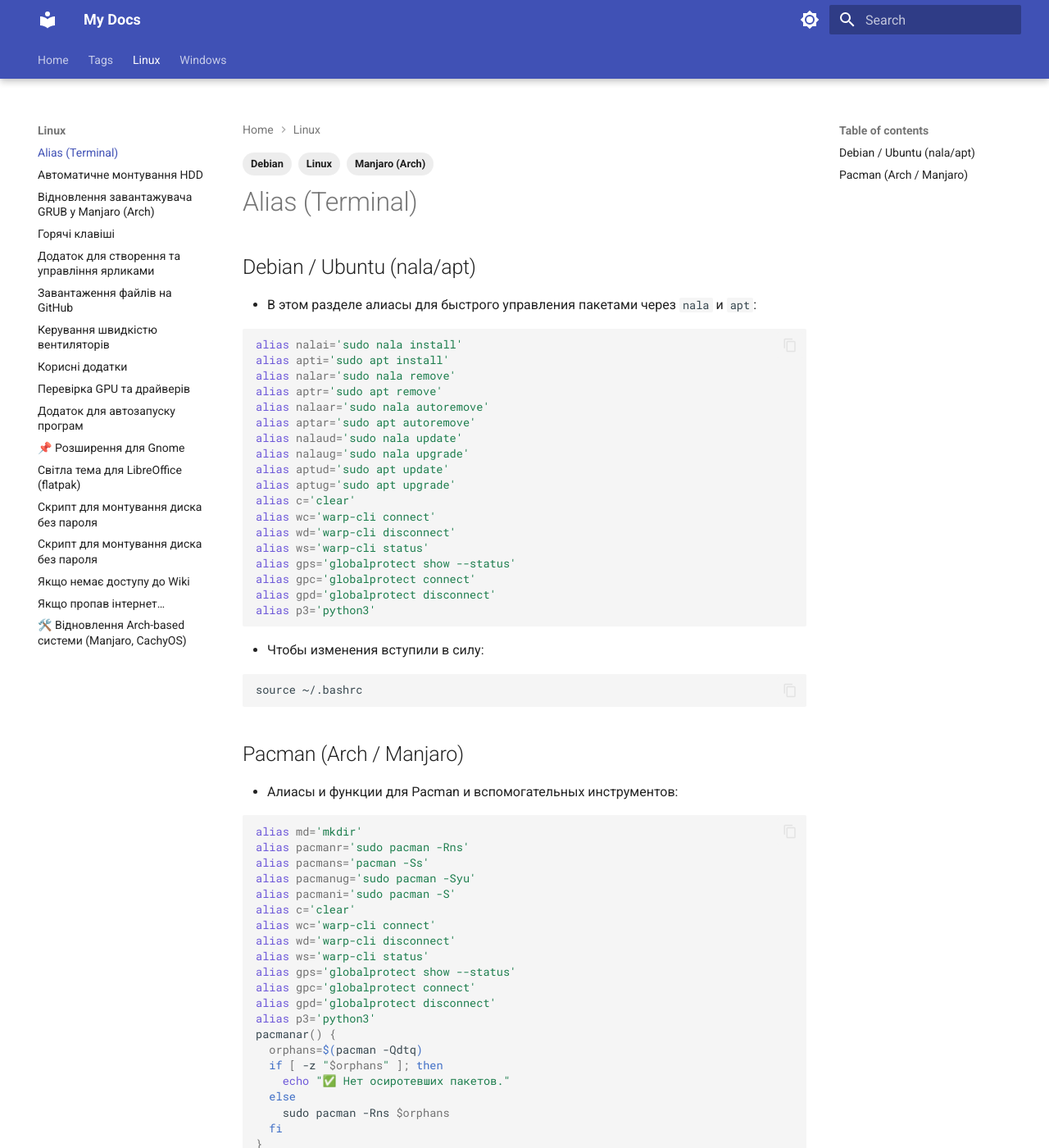
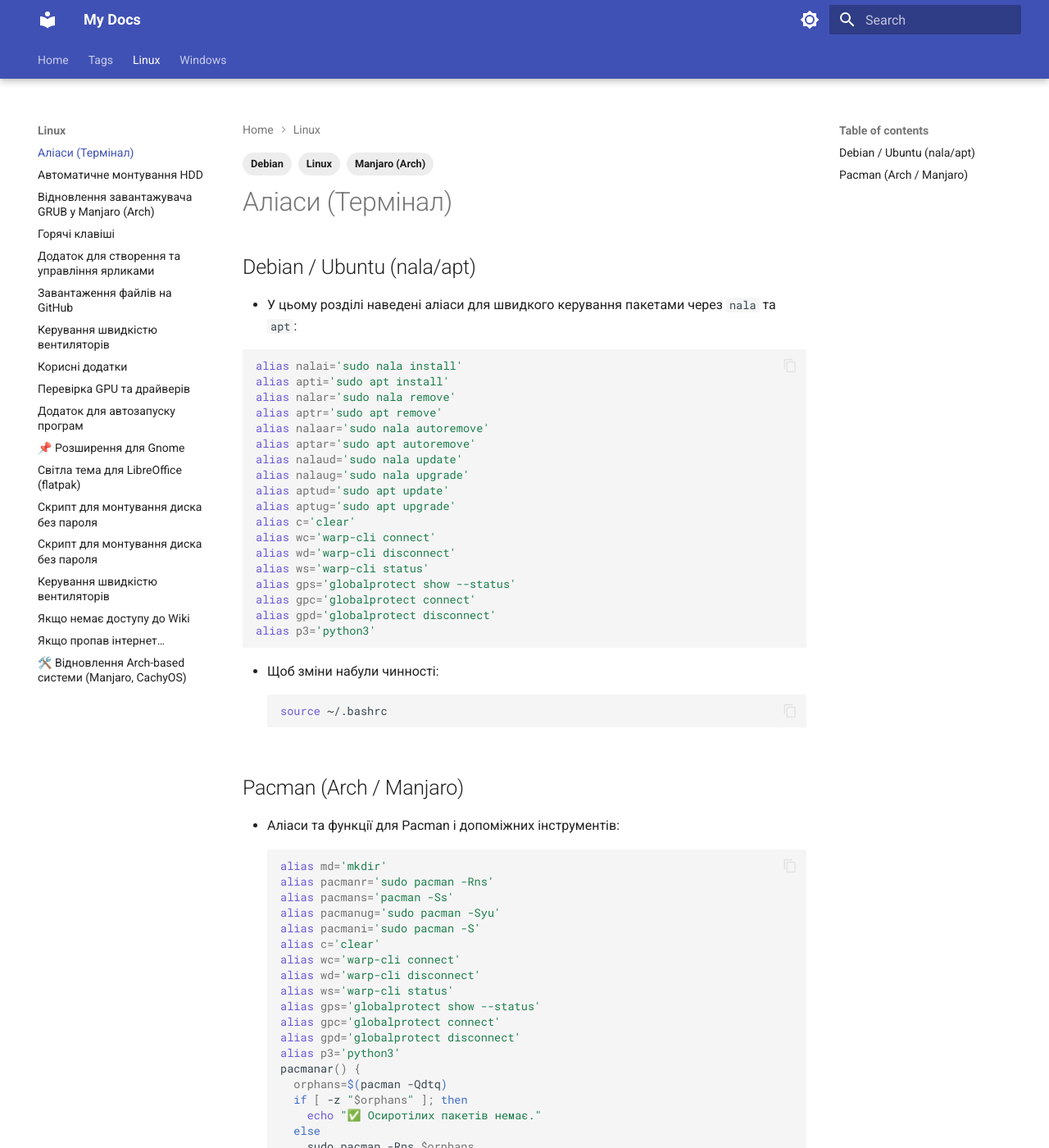
Before and after one commit to silmarill07/my-docs, an MkDocs documentation site: the page built from docs/Linux/Alials.md, in a window 1280 px wide and 1400 px high. Shown: the whole window at 82% size. Built offline with MkDocs 1.6.1 and Material for MkDocs 9.7.7, drawn with Linux system fonts in a browser that asks for light colours.

Commit message:
add notes

````diff
--- a/docs/Linux/Alials.md
+++ b/docs/Linux/Alials.md
@@ -5,11 +5,11 @@
   - Manjaro (Arch)
 ---
 
-# Alias (Terminal)
+# Аліаси (Термінал)
 
 ## Debian / Ubuntu (nala/apt)
 
-- В этом разделе алиасы для быстрого управления пакетами через `nala` и `apt`:
+- У цьому розділі наведені аліаси для швидкого керування пакетами через `nala` та `apt`:
 
 ```bash
 alias nalai='sudo nala install'
@@ -32,39 +32,36 @@
 alias p3='python3'
 ```
 
-- Чтобы изменения вступили в силу:
-
-```
+- Щоб зміни набули чинності:
+```bash
 source ~/.bashrc
 ```
 
 ## Pacman (Arch / Manjaro)
-
-- Алиасы и функции для Pacman и вспомогательных инструментов:
-
-```bash
-alias md='mkdir'
-alias pacmanr='sudo pacman -Rns'
-alias pacmans='pacman -Ss'
-alias pacmanug='sudo pacman -Syu'
-alias pacmani='sudo pacman -S'
-alias c='clear'
-alias wc='warp-cli connect'
-alias wd='warp-cli disconnect'
-alias ws='warp-cli status'
-alias gps='globalprotect show --status'
-alias gpc='globalprotect connect'
-alias gpd='globalprotect disconnect'
-alias p3='python3'
-pacmanar() {
-  orphans=$(pacman -Qdtq)
-  if [ -z "$orphans" ]; then
-    echo "✅ Нет осиротевших пакетов."
-  else
-    sudo pacman -Rns $orphans
-  fi
-}
-alias off='shutdown now'
-alias rb='reboot'
-alias counti='count=0; for f in *; do [[ -f $f && $f != *_* ]] && ((count++)); done; echo $count'
-```
+  - Аліаси та функції для Pacman і допоміжних інструментів:
+  ```bash
+  alias md='mkdir'
+  alias pacmanr='sudo pacman -Rns'
+  alias pacmans='pacman -Ss'
+  alias pacmanug='sudo pacman -Syu'
+  alias pacmani='sudo pacman -S'
+  alias c='clear'
+  alias wc='warp-cli connect'
+  alias wd='warp-cli disconnect'
+  alias ws='warp-cli status'
+  alias gps='globalprotect show --status'
+  alias gpc='globalprotect connect'
+  alias gpd='globalprotect disconnect'
+  alias p3='python3'
+  pacmanar() {
+    orphans=$(pacman -Qdtq)
+    if [ -z "$orphans" ]; then
+      echo "✅ Осиротілих пакетів немає."
+    else
+      sudo pacman -Rns $orphans
+    fi
+  }
+  alias off='shutdown now'
+  alias rb='reboot'
+  alias counti='count=0; for f in *; do [[ -f $f && $f != *_* ]] && ((count++)); done; echo $count'
+  ```
````
Also changed, not shown: docs/Linux/Усправление скоростью вентиляторов.md (added, +63 -0 lines).
